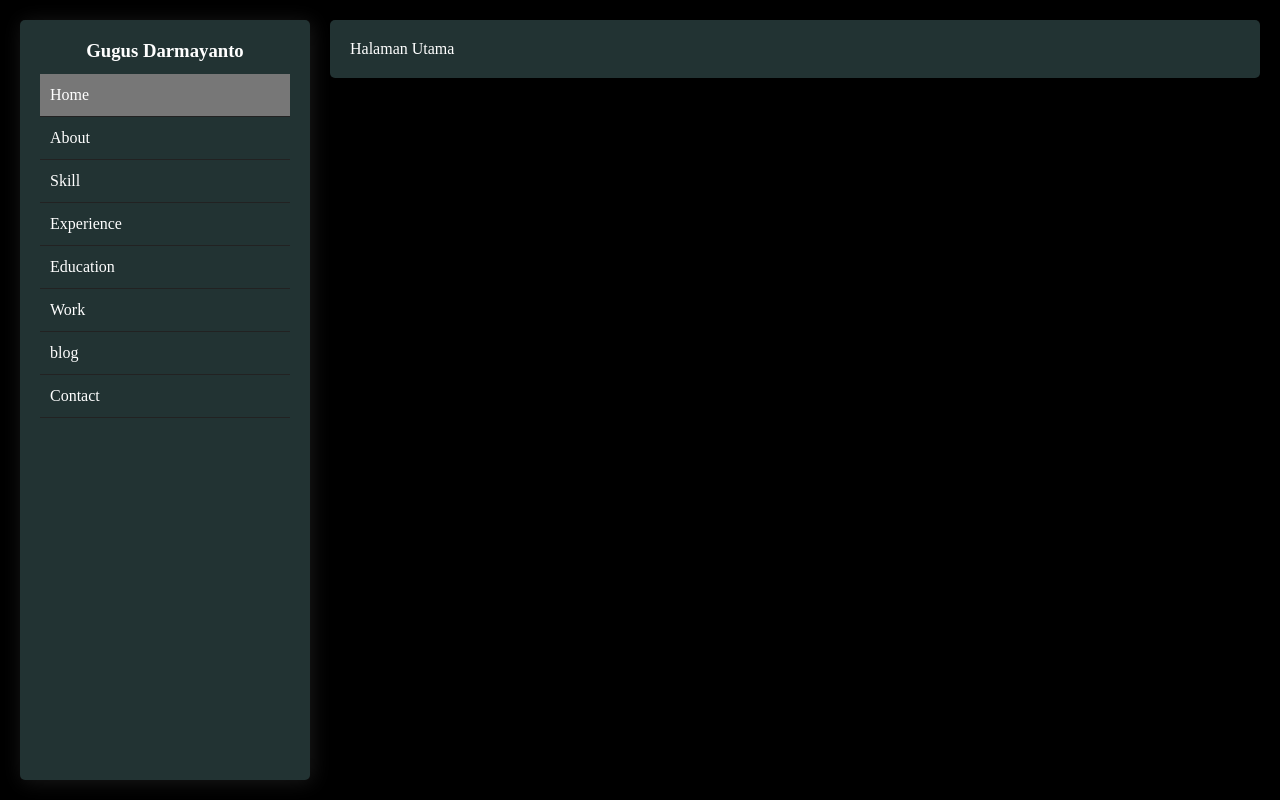
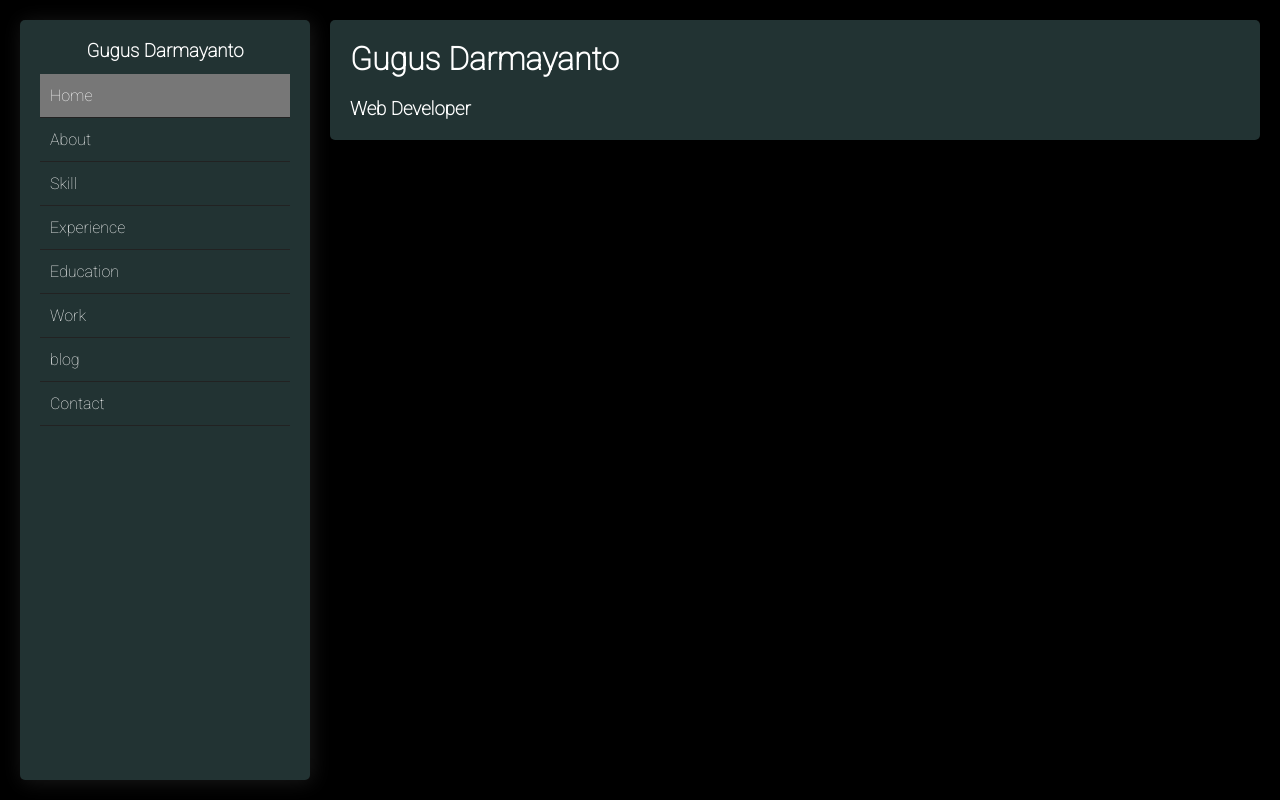
Before and after one commit to webshunter/cv.github.io, a plain HTML site: page index.html in a window 1280 px wide. Drawn offline with Linux system fonts and the light colour scheme.

Commit message:
update style

```diff
--- a/index.html
+++ b/index.html
@@ -18,7 +18,7 @@
       (async function root() {
         document.body.appendChild(div().id("root").css('height', '100%').get());
         loads(
-          ["page/home.js?v=1","page/menu.js?v=1", "a.js?v=1"],
+          ["page/home.js?v=2","page/menu.js?v=2", "a.js?v=2"],
           function () {
             domp("root", exh);
           },
--- a/page/home.js
+++ b/page/home.js
@@ -14,4 +14,9 @@ home.child(
     )
 )
 
-childes(home, [0,0]).el.text('Halaman Utama')
+childes(home, [0,0]).child(
+    h1().text('Gugus Darmayanto').css('margin-bottom', '20px').css('font-family', 'Roboto')
+)
+childes(home, [0,0]).child(
+    h3().text('Web Developer')
+)
--- a/style.css
+++ b/style.css
@@ -1,6 +1,13 @@
+@import url('https://fonts.googleapis.com/css2?family=Roboto:wght@100&display=swap');
+
 *{
     padding: 0;
     margin: 0;
+    font-family: 'Roboto', sans-serif;
+}
+
+h1{
+    font-family: 'Roboto', sans-serif;
 }
 
 body{
```
